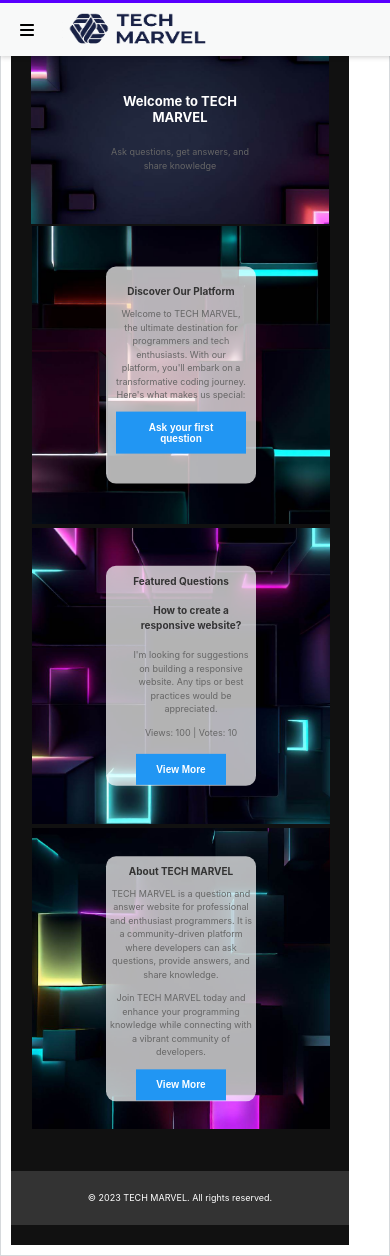
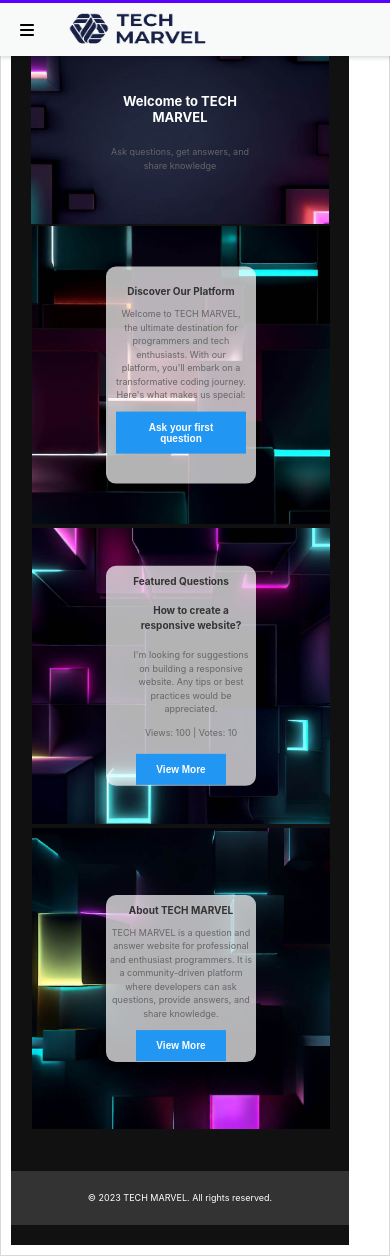
Before and after one commit to HARIPRASAD-2003/StackOverFlow-Free-Client, a React (Create React App) app: page / in a window 390 px wide. Built offline with nearby package versions, Linux system fonts and the light colour scheme; no server answers; what cloudinary-react would draw is missing.

Commit message:
first commit

```diff
--- a/src/Pages/Home/HomePage.css
+++ b/src/Pages/Home/HomePage.css
@@ -189,3 +189,9 @@
     margin-bottom: 10px;
   }
 }
+
+@media (max-width: 400px) {
+  .smallScreens {
+    display: none;
+  }
+}
--- a/src/Pages/Home/HomePage.jsx
+++ b/src/Pages/Home/HomePage.jsx
@@ -127,7 +127,7 @@
                   <li>Regular updates and improvements</li>
                 </ul>
             </div>
-            <p>
+            <p className='smallScreens'>
             Join TECH MARVEL today and enhance your programming knowledge while connecting with a vibrant community of
             developers.
             </p>
```
